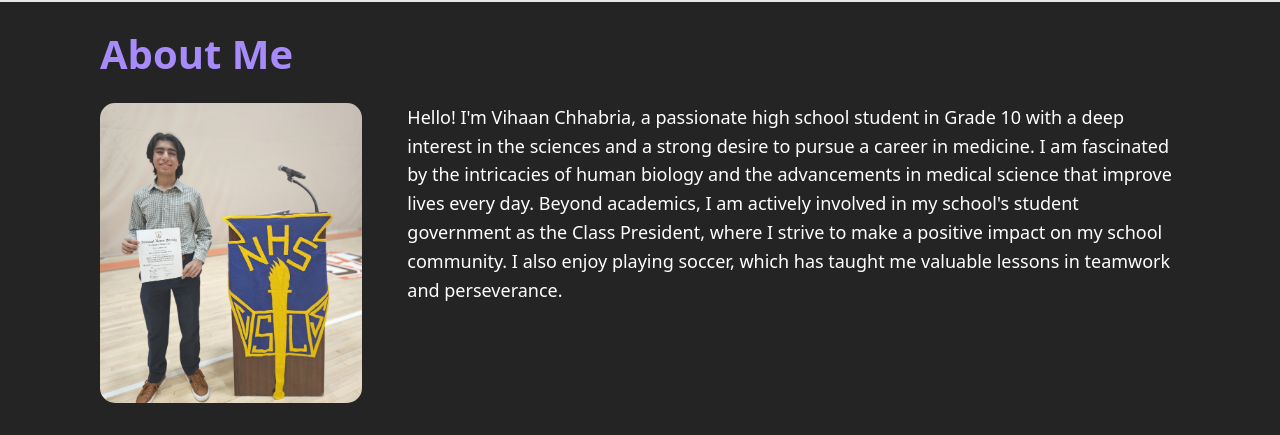
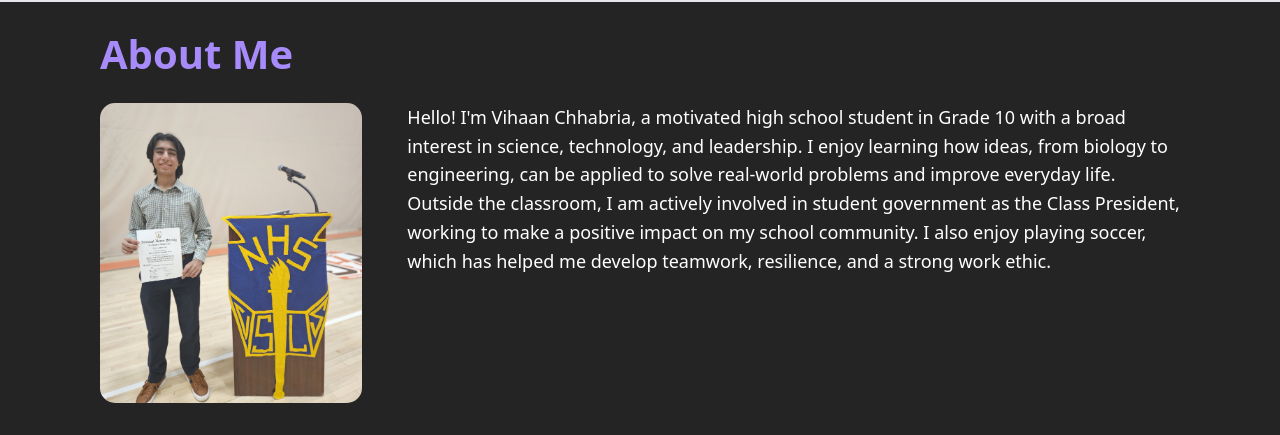
Before and after one commit to VihaanChhabria/portfolio, a React (Vite) app: page / in a window 1280 px wide. Shown: the part 671-1106 px from the top of the page. Built offline with nearby package versions, Linux system fonts and the light colour scheme.

Commit message:
added switch between different paths

```diff
--- a/src/components/HomeComponents/HomeAboutMe.jsx
+++ b/src/components/HomeComponents/HomeAboutMe.jsx
@@ -2,6 +2,7 @@ import React from "react";
 import useResponsive from "../../hooks/useResponsive";
 
 import AboutMePhoto from "../../assets/HomePageImages/AboutMePhoto.jpg";
+import modeChange from "../config/modeChange";
 
 const HomeAboutMe = () => {
   const { isMobile, isTablet } = useResponsive();
@@ -52,14 +53,39 @@ const HomeAboutMe = () => {
           }}
         />
         <p style={{ fontSize: fontSize, lineHeight: "1.6", marginTop: "0px" }}>
-          Hello! I'm Vihaan Chhabria, a passionate high school student in Grade
+          {modeChange(
+            // 1. Medicine
+            `Hello! I'm Vihaan Chhabria, a passionate high school student in Grade
             10 with a deep interest in the sciences and a strong desire to pursue
             a career in medicine. I am fascinated by the intricacies of human
             biology and the advancements in medical science that improve lives
             every day. Beyond academics, I am actively involved in my school's
             student government as the Class President, where I strive to make a
             positive impact on my school community. I also enjoy playing soccer,
-          which has taught me valuable lessons in teamwork and perseverance.
+            which has taught me valuable lessons in teamwork and perseverance.`,
+
+            // 2. Engineering
+            `Hello! I'm Vihaan Chhabria, a passionate high school student in Grade
+            10 with a strong interest in engineering, technology, and problem-solving.
+            I enjoy designing, building, and analyzing systems that turn ideas into
+            real-world solutions. I am especially interested in how engineering and
+            computer science can be used to create innovative, efficient, and impactful
+            technologies. Beyond academics, I serve as my school's Class President,
+            where I focus on leadership, collaboration, and improving my school
+            community. I also play soccer, which has strengthened my teamwork,
+            discipline, and perseverance.`,
+
+            // 3. General
+            `Hello! I'm Vihaan Chhabria, a motivated high school student in Grade
+            10 with a broad interest in science, technology, and leadership. I enjoy
+            learning how ideas, from biology to engineering, can be applied to solve
+            real-world problems and improve everyday life. Outside the classroom,
+            I am actively involved in student government as the Class President,
+            working to make a positive impact on my school community. I also enjoy
+            playing soccer, which has helped me develop teamwork, resilience, and
+            a strong work ethic.`
+          )}
+
         </p>
       </div>
     </div>
--- a/src/components/HomeComponents/HomeMainSection.jsx
+++ b/src/components/HomeComponents/HomeMainSection.jsx
@@ -4,7 +4,9 @@ import { FileUser, Mail } from "lucide-react";
 import linkedin from "../../assets/linkedin.svg";
 import youtube from "../../assets/youtube.svg";
 import github from "../../assets/github.svg";
+
 import useResponsive from "../../hooks/useResponsive";
+import modeChange from "../config/modeChange";
 
 const HomeMainSection = () => {
   const { isMobile, isTablet } = useResponsive();
@@ -85,8 +87,26 @@ const HomeMainSection = () => {
                   lineHeight: "1.2",
                 }}
               >
-                Exploring The <span className="gradient-text">Science</span>{" "}
-                That Keeps Us Alive 🔬
+                {modeChange(
+                  // 1. Medicine (unchanged)
+                  <>
+                    Exploring The <span className="gradient-text">Science</span>{" "}
+                    That Keeps Us Alive 🔬
+                  </>,
+
+                  // 2. Engineering
+                  <>
+                    Exploring The <span className="gradient-text">Engineering</span>{" "}
+                    That Builds Our Future ⚙️
+                  </>,
+
+                  // 3. General
+                  <>
+                    Exploring The <span className="gradient-text">Ideas</span>{" "}
+                    That Shape Our World 🌍
+                  </>
+                )}
+
               </h1>
               <h2
                 style={{
@@ -95,8 +115,12 @@ const HomeMainSection = () => {
                 }}
               >
                 High School Student (Grade 10)
-                 {/* |{" "} */}
-                {/* <span style={{ color: "#a78bfa" }}>Aspiring Physician</span> */}
+                {modeChange(
+                  <>{" "}|{" "}<span style={{ color: "#a78bfa" }}>Aspiring Physician</span></>,
+                  <>{" "}|{" "}<span style={{ color: "#a78bfa" }}>Future Engineer</span></>,
+                  <></>
+                )}
+
               </h2>
 
               <div
--- a/src/components/HomeComponents/HomeMouseFollower.jsx
+++ b/src/components/HomeComponents/HomeMouseFollower.jsx
@@ -1,4 +1,5 @@
 import React, { useEffect } from "react";
+import modeChange from "../config/modeChange";
 
 const HomeMouseFollower = () => {
   useEffect(() => {
@@ -47,8 +48,12 @@ const HomeMouseFollower = () => {
       }}
       className="mouse-follower"
     >
-      <h1 style={{ fontSize: "60px", lineHeight: 1, padding: 0, margin: 0 }}>
-        🧬
+      <h1 style={{ fontSize: "60px", lineHeight: 1, padding: 0, margin: 0, userSelect: "none" }}>
+        {modeChange(
+          "🧬",
+          "🛠️",
+          "🔎"
+        )}
       </h1>
     </div>
   );
--- /dev/null
+++ b/src/components/config/modeChange.js
@@ -0,0 +1,25 @@
+const env = {
+  MODE: import.meta.env.VITE_MODE || "general",
+};
+
+const modeChange = (medicineCase, engineeringCase, generalCase) => {
+  let returnCase = null;
+  switch (env.MODE) {
+    case "medicine":
+      returnCase = medicineCase;
+      break;
+    case "engineering":
+      returnCase = engineeringCase;
+      break;
+    case "general":
+      returnCase = generalCase;
+      break;
+
+    default:
+      break;
+  }
+
+  return returnCase;
+};
+
+export default modeChange;
```
Also changed, not shown: 1 other file (tests, documents, lock files or other folders). Lines whose indentation alone changed are shown as unchanged.
